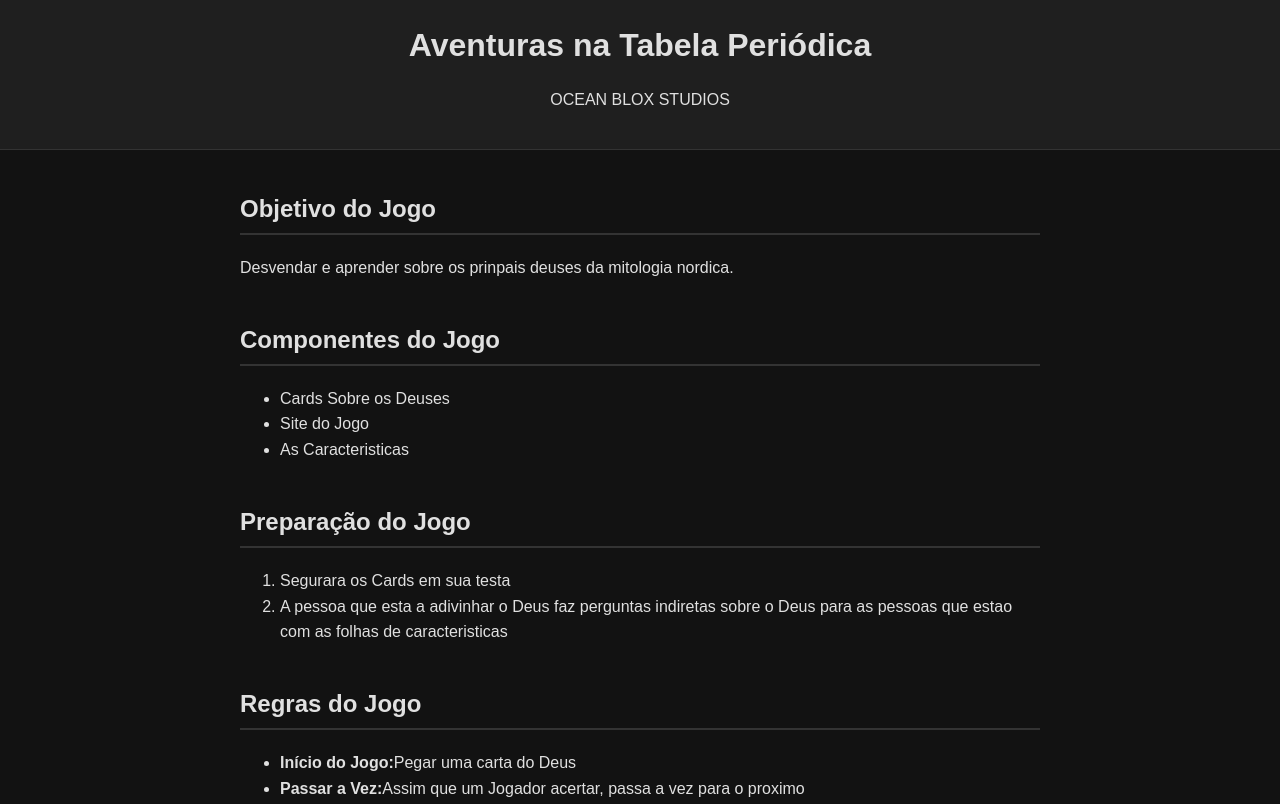
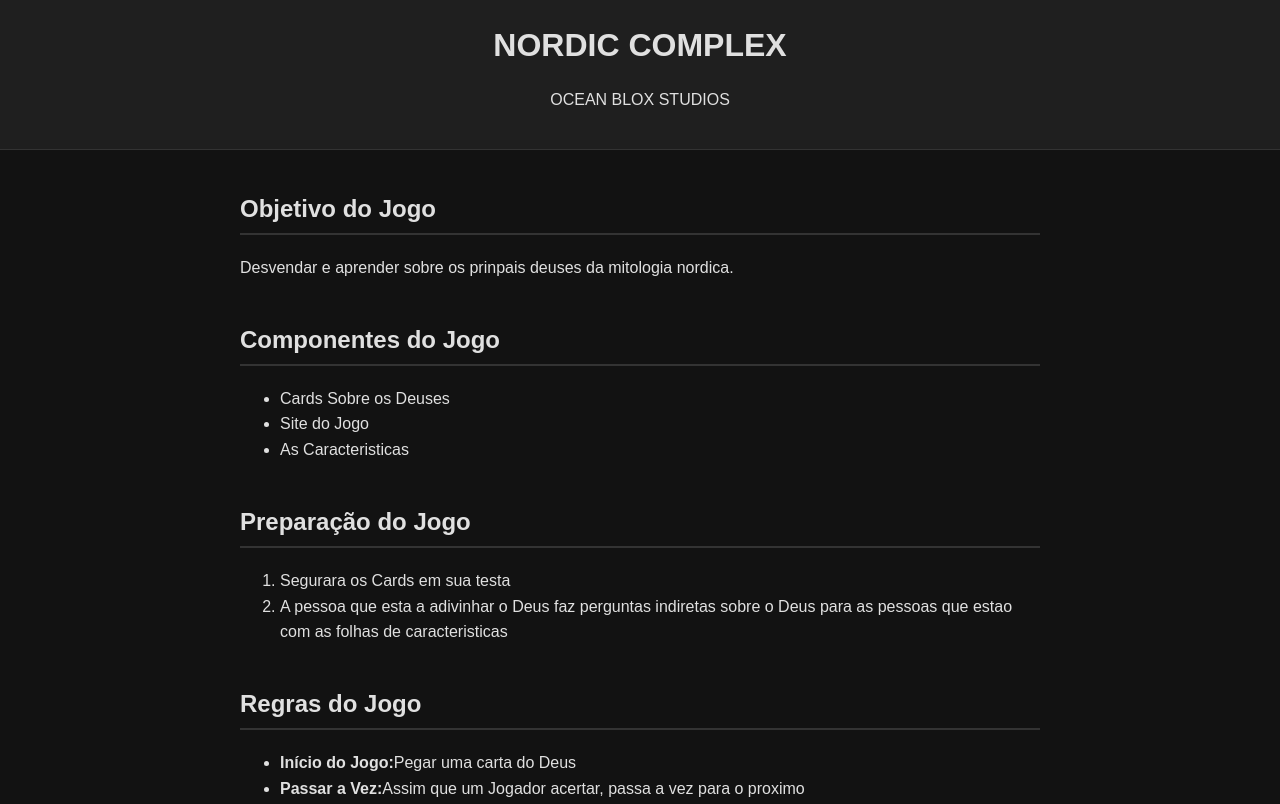
Before and after one commit to OceanBloxStudios/AventurasPeri-dicas, a plain HTML site: page index.html in a window 1280 px wide. Shown: the top 804 px of the page. Drawn offline with Linux system fonts and the light colour scheme.

Commit message:
Update index.html

```diff
--- a/index.html
+++ b/index.html
@@ -59,7 +59,7 @@
 </head>
 <body>
     <header>
-        <h1>Aventuras na Tabela Periódica</h1>
+        <h1>NORDIC COMPLEX</h1>
         <p>OCEAN BLOX STUDIOS</p>
     </header>
     <main>
```
